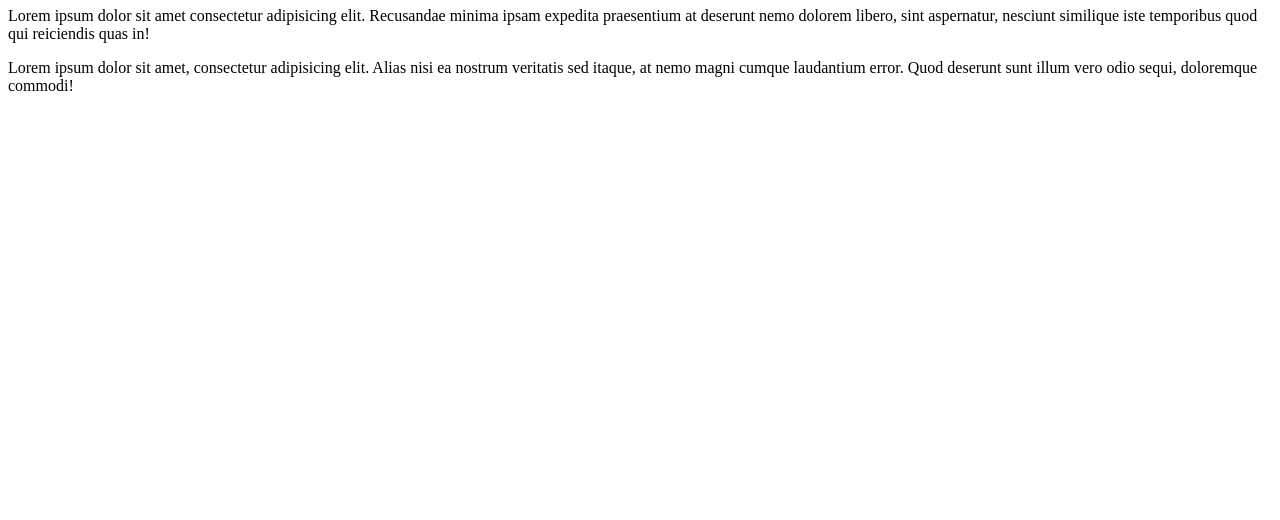
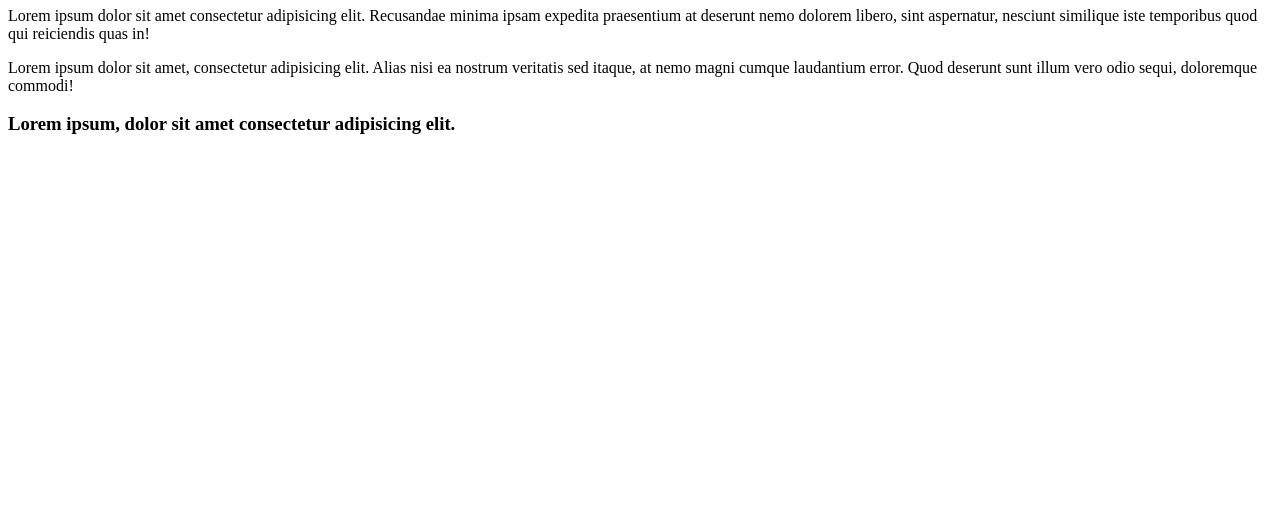
Before and after one commit to abdulfahad1/fahad-work-1, a plain HTML site: page index.html in a window 1280 px wide. Shown: the part 280-800 px from the top of the page. Drawn offline with Linux system fonts and the light colour scheme.

Commit message:
add heading

```diff
--- a/index.html
+++ b/index.html
@@ -13,5 +13,6 @@
     <h1>Lorem, ipsum.</h1>
     <p>Lorem ipsum dolor sit amet consectetur adipisicing elit. Recusandae minima ipsam expedita praesentium at deserunt nemo dolorem libero, sint aspernatur, nesciunt similique iste temporibus quod qui reiciendis quas in!</p>
     <p>Lorem ipsum dolor sit amet, consectetur adipisicing elit. Alias nisi ea nostrum veritatis sed itaque, at nemo magni cumque laudantium error. Quod deserunt sunt illum vero odio sequi, doloremque commodi!</p>
+    <h3>Lorem ipsum, dolor sit amet consectetur adipisicing elit.</h3>
 </body>
 </html>
```
